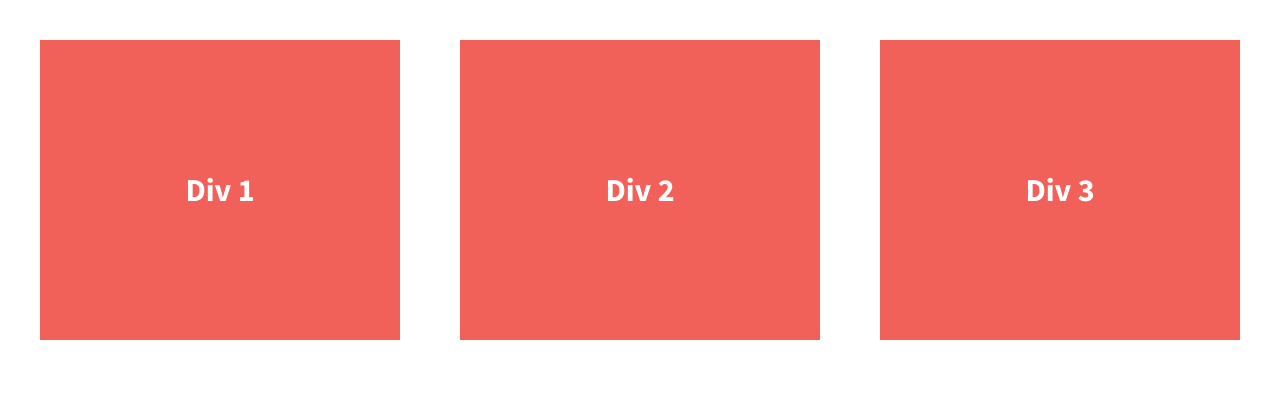
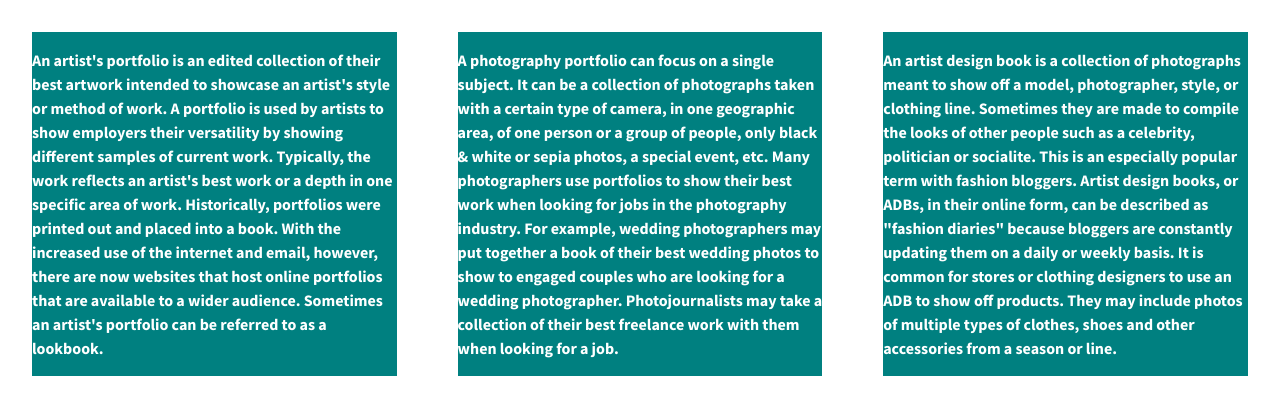
Before and after one commit to raygunindustries/coding-responsive-websites, a plain HTML site: page 07.01-206-divs-flexbox-starter/index.html in a window 1280 px wide. Drawn offline with nearby package versions, Linux system fonts and the light colour scheme.

Commit message:
updating with added personal styles

```diff
--- a/07.01-206-divs-flexbox-starter/css/main.css
+++ b/07.01-206-divs-flexbox-starter/css/main.css
@@ -104,7 +104,7 @@ html {
 body {
   font-family: 'Source Sans Pro', sans-serif;
   padding: 2em;
-  font-size: 1.25em;
+  font-size: 1em;
   height: 100%;
 }
 
@@ -116,11 +116,11 @@ body {
 
 .div-1, .div-2, .div-3 {
   align-items: center;
-  background-color: #f16059;
+  background-color: teal;
   color: #fff;
   display: flex;
-  font-size: 1.6em;
-  height: 300px;
+  font-size: 1em;
+  height: 50%;
   justify-content: center;
   line-height: 1.5em;
   width: 30%;
--- a/07.01-206-divs-flexbox-starter/index.html
+++ b/07.01-206-divs-flexbox-starter/index.html
@@ -23,13 +23,13 @@
 
         <section class="wrapper">
             <div class="div-1">
-                Div 1
+                <p>An artist's portfolio is an edited collection of their best artwork intended to showcase an artist's style or method of work. A portfolio is used by artists to show employers their versatility by showing different samples of current work. Typically, the work reflects an artist's best work or a depth in one specific area of work. Historically, portfolios were printed out and placed into a book. With the increased use of the internet and email, however, there are now websites that host online portfolios that are available to a wider audience. Sometimes an artist's portfolio can be referred to as a lookbook.</p>
             </div>
             <div class="div-2">
-                Div 2
+                <p>A photography portfolio can focus on a single subject. It can be a collection of photographs taken with a certain type of camera, in one geographic area, of one person or a group of people, only black & white or sepia photos, a special event, etc. Many photographers use portfolios to show their best work when looking for jobs in the photography industry. For example, wedding photographers may put together a book of their best wedding photos to show to engaged couples who are looking for a wedding photographer. Photojournalists may take a collection of their best freelance work with them when looking for a job.</p>
             </div>
             <div class="div-3">
-                Div 3
+                <p>An artist design book is a collection of photographs meant to show off a model, photographer, style, or clothing line. Sometimes they are made to compile the looks of other people such as a celebrity, politician or socialite. This is an especially popular term with fashion bloggers. Artist design books, or ADBs, in their online form, can be described as "fashion diaries" because bloggers are constantly updating them on a daily or weekly basis. It is common for stores or clothing designers to use an ADB to show off products. They may include photos of multiple types of clothes, shoes and other accessories from a season or line.</p>
             </div>
         </section>
 
@@ -48,4 +48,5 @@
             ga('create','UA-XXXXX-X','auto');ga('send','pageview');
         </script>
     </body>
+            </div>
 </html>
```
